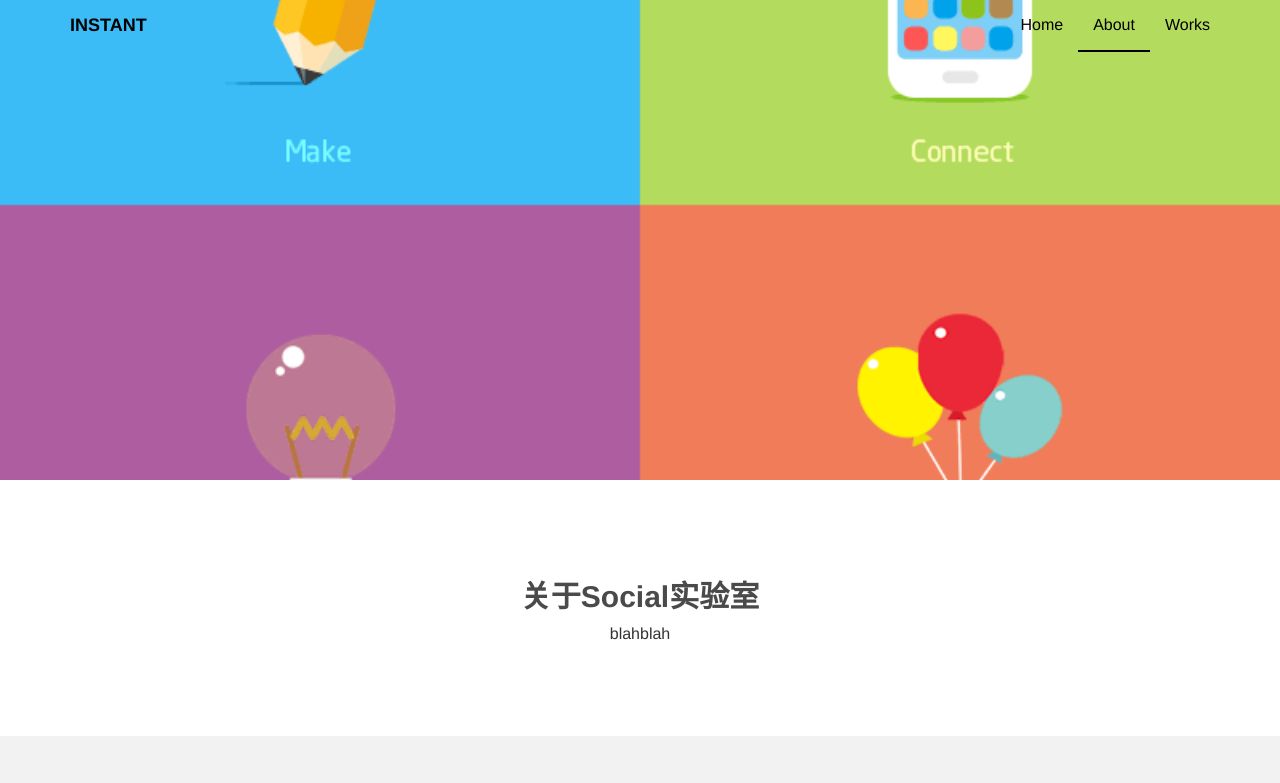
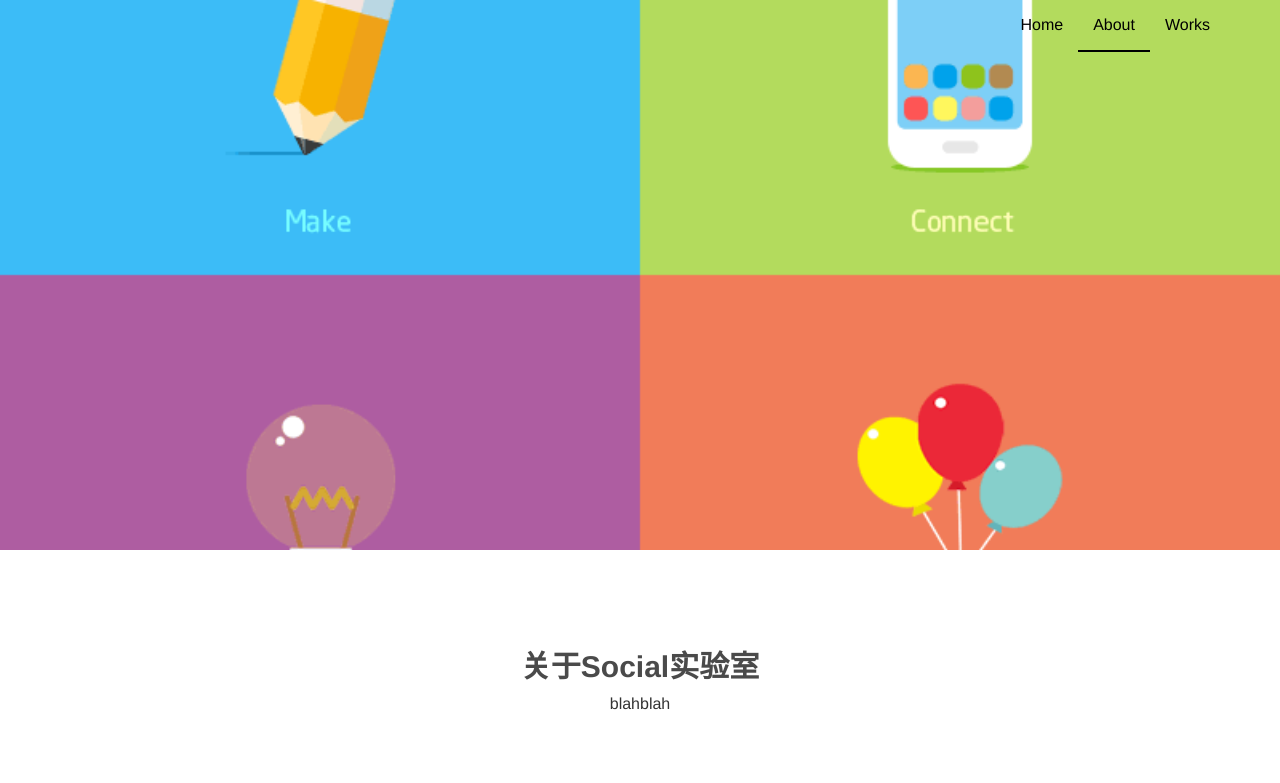
Before and after one commit to mlostinspace/sociallabdemo-, a plain HTML site: page about.html in a window 1280 px wide. Shown: the top 783 px of the page. Drawn offline with nearby package versions, Linux system fonts and the light colour scheme.

Commit message:
调整尺寸
删除nav
gif调整

```diff
--- a/about.html
+++ b/about.html
@@ -39,7 +39,7 @@
             <span class="icon-bar"></span>
             <span class="icon-bar"></span>
           </button>
-          <a class="navbar-brand" href="index.html">INSTANT</a>
+          <a class="navbar-brand" href="index.html"></a>
         </div>
         <div class="navbar-collapse collapse">
           <ul class="nav navbar-nav navbar-right">
--- a/assets/css/style.css
+++ b/assets/css/style.css
@@ -217,7 +217,7 @@ h1, h2, h3, h4, h5, h6 {
 
 #aboutwrap {
 	background: url(../img/life.gif) no-repeat center top;
-	margin-top: -70px;
+	margin-top: 0px;
 	padding-top: 250px;
 	text-align:center;
 	background-attachment: relative;
```
